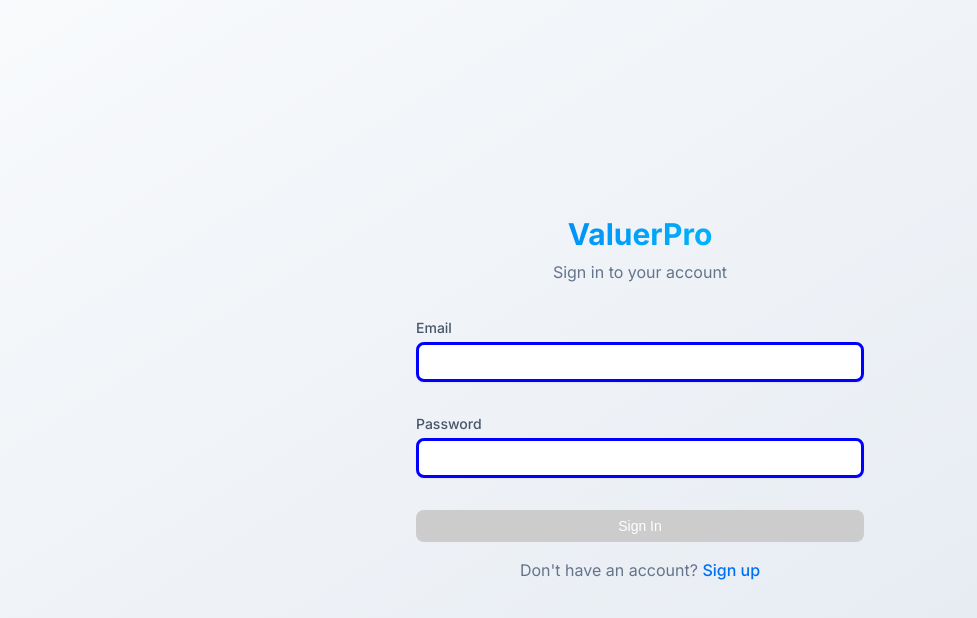
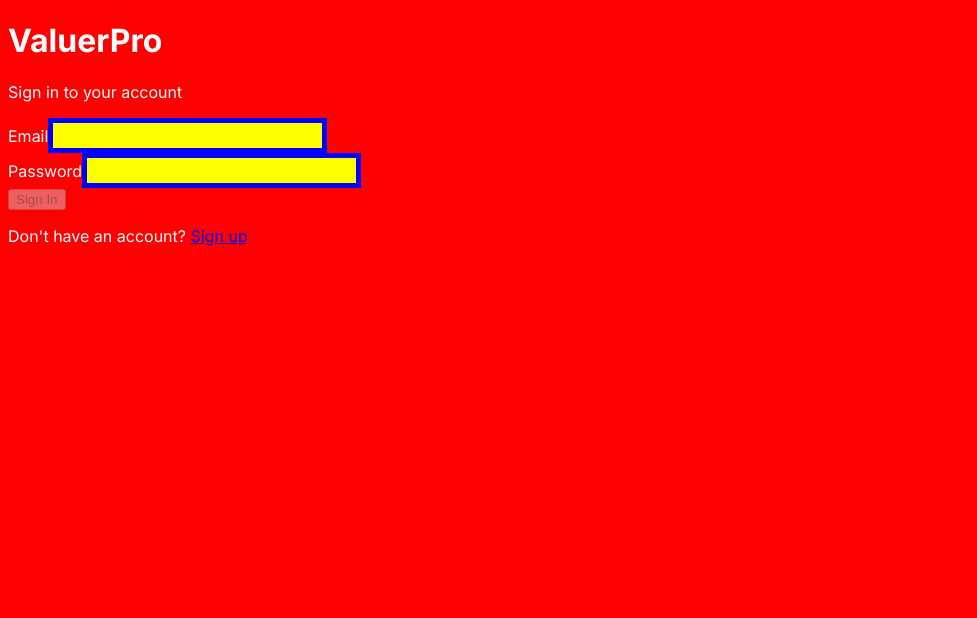
Before and after one commit to Malith-nethsiri/project_web_frontend, a Next.js app in the folder frontend/: page /auth/login in a window 1280 px wide. Shown: the top 618 px of the page, without its empty margins (0-977 px from the left). Built offline with nearby package versions, Linux system fonts and the light colour scheme.

Commit message:
🚨 MINIMAL CSS test - check if any CSS loads at all

```diff
--- a/frontend/src/app/globals.css
+++ b/frontend/src/app/globals.css
@@ -1,367 +1,20 @@
-/* Global Styles - CSS replacement for removed Tailwind */
-/* DEBUG: Add visible background to test CSS loading */
+/* SIMPLE TEST CSS - Testing if CSS loads at all */
+
+/* Make everything super visible for debugging */
 body {
-  background: linear-gradient(45deg, #ff0000, #00ff00) !important;
+  background: red !important;
+  color: white !important;
 }
 
+/* Force input visibility */
+input {
+  background: yellow !important;
+  color: black !important;
+  border: 5px solid blue !important;
+  font-size: 20px !important;
+}
+
+/* Basic reset */
 * {
   box-sizing: border-box;
-  padding: 0;
-  margin: 0;
 }
-
-html,
-body {
-  max-width: 100vw;
-  overflow-x: hidden;
-  font-family: -apple-system, BlinkMacSystemFont, 'Segoe UI', 'Roboto', 'Oxygen',
-    'Ubuntu', 'Cantarell', 'Fira Sans', 'Droid Sans', 'Helvetica Neue',
-    sans-serif;
-  color: #333;
-  background: #fff;
-  line-height: 1.6;
-}
-
-body {
-  color: #333;
-  background: #fff;
-  line-height: 1.6;
-}
-
-a {
-  color: inherit;
-  text-decoration: none;
-}
-
-/* Button Styles */
-button {
-  background: #0070f3;
-  color: white;
-  border: none;
-  padding: 0.5rem 1rem;
-  border-radius: 4px;
-  cursor: pointer;
-  font-size: 14px;
-  transition: background-color 0.2s;
-}
-
-button:hover {
-  background: #0051cc;
-}
-
-button:disabled {
-  background: #ccc;
-  cursor: not-allowed;
-}
-
-/* Layout Classes */
-.container {
-  max-width: 1200px;
-  margin: 0 auto;
-  padding: 0 1rem;
-}
-
-.min-h-screen {
-  min-height: 100vh;
-}
-
-.bg-gradient-to-br {
-  background: linear-gradient(to bottom right, #f8fafc, #e2e8f0);
-}
-
-.from-primary-50 { /* Light blue background */ }
-.to-secondary-100 { /* Light gray background */ }
-
-.flex {
-  display: flex;
-}
-
-.items-center {
-  align-items: center;
-}
-
-.justify-center {
-  justify-content: center;
-}
-
-.text-center {
-  text-align: center;
-}
-
-.w-full {
-  width: 100%;
-}
-
-.max-w-md {
-  max-width: 28rem;
-}
-
-.p-4 {
-  padding: 1rem;
-}
-
-.mb-8 {
-  margin-bottom: 2rem;
-}
-
-.mt-2 {
-  margin-top: 0.5rem;
-}
-
-.mt-6 {
-  margin-top: 1.5rem;
-}
-
-.mt-1 {
-  margin-top: 0.25rem;
-}
-
-.mb-1 {
-  margin-bottom: 0.25rem;
-}
-
-/* Typography */
-.text-3xl {
-  font-size: 1.875rem;
-  line-height: 2.25rem;
-}
-
-.text-sm {
-  font-size: 0.875rem;
-  line-height: 1.25rem;
-}
-
-.font-bold {
-  font-weight: 700;
-}
-
-.font-medium {
-  font-weight: 500;
-}
-
-.bg-gradient-primary {
-  background: linear-gradient(135deg, #0070f3, #00d4ff);
-  -webkit-background-clip: text;
-  background-clip: text;
-}
-
-.bg-clip-text {
-  -webkit-background-clip: text;
-  background-clip: text;
-}
-
-.text-transparent {
-  color: transparent;
-}
-
-.text-secondary-600 {
-  color: #64748b;
-}
-
-.text-secondary-700 {
-  color: #475569;
-}
-
-.text-secondary-500 {
-  color: #64748b;
-}
-
-.text-primary-600 {
-  color: #0070f3;
-}
-
-.text-primary-700 {
-  color: #0051cc;
-}
-
-.text-red-600 {
-  color: #dc2626;
-}
-
-.text-red-700 {
-  color: #b91c1c;
-}
-
-/* Card Styles */
-.card {
-  background: #fff;
-  border: 1px solid #eaeaea;
-  border-radius: 8px;
-  padding: 1.5rem;
-  margin-bottom: 1rem;
-  box-shadow: 0 2px 4px rgba(0,0,0,0.1);
-}
-
-/* Form Styles */
-.space-y-4 > * + * {
-  margin-top: 1rem;
-}
-
-.form-input {
-  width: 100%;
-  padding: 0.75rem;
-  border: 1px solid #d1d5db;
-  border-radius: 0.5rem;
-  font-size: 14px;
-  margin-bottom: 1rem;
-  color: #333 !important;
-  background-color: #fff !important;
-  transition: border-color 0.2s, box-shadow 0.2s;
-}
-
-.form-input:focus {
-  outline: none;
-  border-color: #0070f3;
-  box-shadow: 0 0 0 3px rgba(0, 112, 243, 0.1);
-}
-
-/* NUCLEAR CSS OVERRIDE - Force text visibility everywhere */
-* {
-  color: inherit;
-}
-
-/* DEBUG: Make text super visible with bright colors */
-input, textarea, select,
-input[type="text"],
-input[type="email"],
-input[type="password"],
-input[type="search"],
-input[type="tel"],
-input[type="url"] {
-  color: #ff0000 !important;
-  background-color: #ffff00 !important;
-  -webkit-text-fill-color: #ff0000 !important;
-  -webkit-appearance: none !important;
-  font-family: Arial, sans-serif !important;
-  font-size: 16px !important;
-  font-weight: bold !important;
-  opacity: 1 !important;
-  text-shadow: none !important;
-  text-indent: 0 !important;
-  border: 3px solid #0000ff !important;
-}
-
-input::placeholder, textarea::placeholder {
-  color: #9ca3af !important;
-  opacity: 1 !important;
-}
-
-/* Override any Inter font class specifically */
-.font-inter input,
-input.font-inter {
-  color: #333333 !important;
-  -webkit-text-fill-color: #333333 !important;
-}
-
-/* Force all form inputs to be visible */
-.form-input,
-input.form-input,
-[class*="form-input"] {
-  color: #333333 !important;
-  background-color: #ffffff !important;
-  -webkit-text-fill-color: #333333 !important;
-  opacity: 1 !important;
-}
-
-/* Override any CSS-in-JS or inline styles */
-input[style] {
-  color: #333333 !important;
-  background-color: #ffffff !important;
-}
-
-/* Ensure focus states work */
-input:focus, textarea:focus {
-  color: #333333 !important;
-  background-color: #ffffff !important;
-  -webkit-text-fill-color: #333333 !important;
-}
-
-.block {
-  display: block;
-}
-
-.px-3 {
-  padding-left: 0.75rem;
-  padding-right: 0.75rem;
-}
-
-.py-2 {
-  padding-top: 0.5rem;
-  padding-bottom: 0.5rem;
-}
-
-.px-4 {
-  padding-left: 1rem;
-  padding-right: 1rem;
-}
-
-.py-3 {
-  padding-top: 0.75rem;
-  padding-bottom: 0.75rem;
-}
-
-.border {
-  border-width: 1px;
-}
-
-.rounded-lg {
-  border-radius: 0.5rem;
-}
-
-.rounded {
-  border-radius: 0.25rem;
-}
-
-.shadow-sm {
-  box-shadow: 0 1px 2px 0 rgba(0, 0, 0, 0.05);
-}
-
-.focus\:ring-2:focus {
-  box-shadow: 0 0 0 2px rgba(0, 112, 243, 0.2);
-}
-
-.focus\:ring-offset-0:focus {
-  --tw-ring-offset-width: 0px;
-}
-
-.transition-colors {
-  transition: color 0.2s, background-color 0.2s, border-color 0.2s;
-}
-
-.border-secondary-300 {
-  border-color: #d1d5db;
-}
-
-.focus\:border-primary-500:focus {
-  border-color: #0070f3;
-}
-
-.focus\:ring-primary-500:focus {
-  box-shadow: 0 0 0 2px rgba(0, 112, 243, 0.2);
-}
-
-.border-red-300 {
-  border-color: #fca5a5;
-}
-
-.focus\:border-red-500:focus {
-  border-color: #ef4444;
-}
-
-.focus\:ring-red-500:focus {
-  box-shadow: 0 0 0 2px rgba(239, 68, 68, 0.2);
-}
-
-/* Alert styles */
-.bg-red-50 {
-  background-color: #fef2f2;
-}
-
-.border-red-200 {
-  border-color: #fecaca;
-}
-
-/* Link styles */
-.hover\:text-primary-700:hover {
-  color: #0051cc;
-}
```
